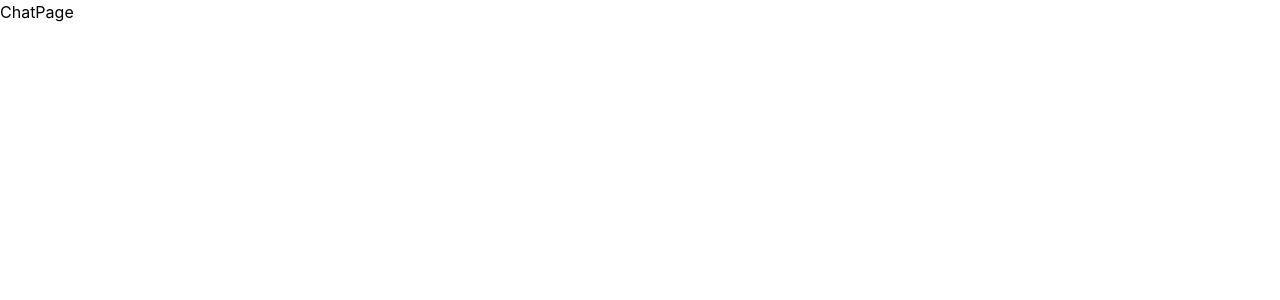
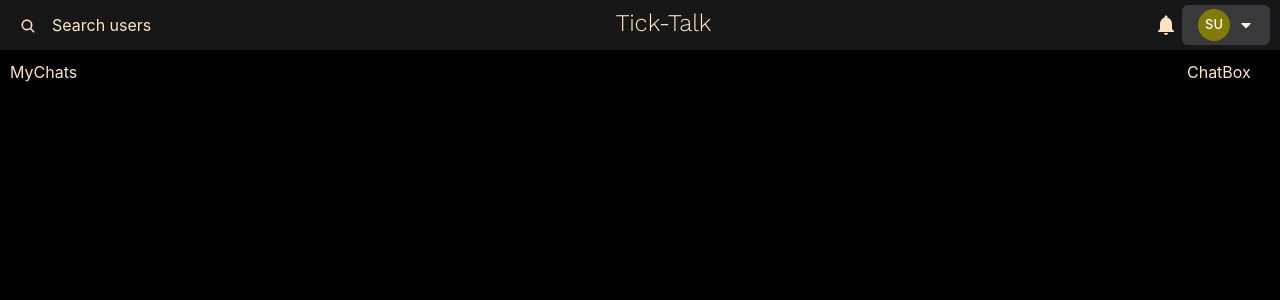
Before and after one commit to VasuB0612/Tick-Talk, a React (Create React App) app in the folder frontend/: page /chat in a window 1280 px wide. Shown: the top 300 px of the page. Built offline with nearby package versions, Linux system fonts and the light colour scheme; sample sign-in values are in the browser's storage.

Commit message:
Fixed the stupid bug and added search functionality.

```diff
--- a/frontend/package.json
+++ b/frontend/package.json
@@ -2,7 +2,9 @@
   "name": "frontend",
   "version": "0.1.0",
   "private": true,
+  "proxy": "http://127.0.0.1:5000",
   "dependencies": {
+    "@chakra-ui/icons": "^2.1.1",
     "@chakra-ui/react": "^2.8.2",
     "@testing-library/jest-dom": "^5.17.0",
     "@testing-library/react": "^13.4.0",
@@ -10,6 +12,7 @@
     "axios": "^1.6.3",
     "react": "^18.2.0",
     "react-dom": "^18.2.0",
+    "react-icons": "^4.12.0",
     "react-router-dom": "^6.21.1",
     "react-scripts": "5.0.1",
     "web-vitals": "^2.1.4"
--- /dev/null
+++ b/frontend/src/Components/ChatBox.js
@@ -0,0 +1,7 @@
+import React from "react";
+
+const ChatBox = () => {
+  return <div>ChatBox</div>;
+};
+
+export default ChatBox;
--- a/frontend/src/Components/Login.js
+++ b/frontend/src/Components/Login.js
@@ -60,7 +60,7 @@ const Login = () => {
         window.location.href = "/chat";
       } catch (error) {
         toast({
-          title: "Error occured",
+          title: "Something went wrong",
           description: error.response.data.message,
           status: "error",
           duration: 5000,
--- /dev/null
+++ b/frontend/src/Components/MyChats.js
@@ -0,0 +1,7 @@
+import React from "react";
+
+const MyChats = () => {
+  return <div>MyChats</div>;
+};
+
+export default MyChats;
--- /dev/null
+++ b/frontend/src/Components/Profile.js
@@ -0,0 +1,86 @@
+import React from "react";
+import { useDisclosure } from "@chakra-ui/hooks";
+import {
+  IconButton,
+  Modal,
+  ModalFooter,
+  Button,
+  ModalCloseButton,
+  ModalBody,
+  ModalOverlay,
+  ModalContent,
+  ModalHeader,
+  Image,
+  Text,
+} from "@chakra-ui/react";
+import { ViewIcon } from "@chakra-ui/icons";
+
+const Profile = ({ user, children }) => {
+  const { isOpen, onOpen, onClose } = useDisclosure();
+
+  return (
+    <>
+      {children ? (
+        <span onClick={onOpen}>{children}</span>
+      ) : (
+        <IconButton d={{ base: "flex" }} icon={<ViewIcon />} onClick={onOpen} />
+      )}
+      <Modal
+        size="lg"
+        color="bisque"
+        bg="rgb(58, 58, 60)"
+        isOpen={isOpen}
+        onClose={onClose}
+        isCentered
+      >
+        <ModalOverlay />
+        <ModalContent height="410px" color="bisque" bg="rgb(58, 58, 60)">
+          <ModalHeader
+            fontSize="40px"
+            fontFamily="Work Sans"
+            display="flex"
+            justifyContent="center"
+          >
+            {user.name}
+          </ModalHeader>
+          <ModalCloseButton />
+          <ModalBody
+            display="flex"
+            flexDirection="column"
+            alignItems="center"
+            justifyContent="space-between"
+          >
+            <Image
+              borderRadius="50%"
+              src={user.pic}
+              alt={user.name}
+              boxSize="150px"
+              // margin="auto"
+            />
+            <Text
+              // margin="auto"
+              fontSize={{ base: "28px", md: "27px" }}
+              fontFamily="Work Sans"
+            >
+              Email: {user.email}
+            </Text>
+          </ModalBody>
+
+          <ModalFooter>
+            <Button
+              color="bisque"
+              colorScheme="rgb(24, 23, 23)"
+              mr={3}
+              onClick={onClose}
+              _hover={{ backgroundColor: "rgb(24, 23, 23)" }}
+            >
+              Close
+            </Button>
+          </ModalFooter>
+        </ModalContent>
+      </Modal>
+    </>
+  );
+};
+
+export default Profile;
--- /dev/null
+++ b/frontend/src/Components/SideDrawer.js
@@ -0,0 +1,166 @@
+import React, { useState } from "react";
+import Profile from "./Profile";
+import axios from "axios";
+import UserListItem from "./UserListItem";
+import "./style.css";
+import {
+  Tooltip,
+  Box,
+  Text,
+  Menu,
+  MenuButton,
+  MenuList,
+  Button,
+  Avatar,
+  MenuItem,
+  MenuDivider,
+  Drawer,
+  DrawerOverlay,
+  DrawerContent,
+  DrawerHeader,
+  DrawerBody,
+  Input,
+} from "@chakra-ui/react";
+import { IoSearch } from "react-icons/io5";
+import { BellIcon } from "@chakra-ui/icons";
+import { FaCaretDown } from "react-icons/fa";
+import { useDisclosure } from "@chakra-ui/hooks";
+import { useToast } from "@chakra-ui/react";
+import { useChat } from "../Context/ChatProvider";
+import { useNavigate } from "react-router-dom";
+
+const SideDrawer = () => {
+  const [search, setSearch] = useState("");
+  const [searchResult, setSearchResult] = useState([]);
+  const [loadingChat, setLoadingChat] = useState();
+  const { user } = useChat();
+  const { isOpen, onOpen, onClose } = useDisclosure();
+
+  const toast = useToast();
+
+  const navigate = useNavigate();
+
+  const handleLogOut = () => {
+    localStorage.removeItem("userInfo");
+    navigate("/");
+  };
+
+  const handleSearch = async () => {
+    try {
+      const response = await axios.get(`/api/user?search=${search}`, {
+        headers: { Authorization: `Bearer ${user.token}` },
+      });
+      console.log(response.data);
+      setSearchResult(response.data);
+    } catch (error) {
+      toast({
+        title: "Error Occurred",
+        status: "warning",
+        duration: 4000,
+        isClosable: true,
+        position: "top-left",
+      });
+    }
+  };
+
+  const accessChat = () => {};
+
+  return (
+    <div>
+      <Box className="boxContainer">
+        <Tooltip label="Search users" hasArrow bg="bisque" color="black">
+          <button variant="ghost" className="search" onClick={onOpen}>
+            <IoSearch style={{ marginTop: "5px" }} />
+            <Text display={{ base: "none", md: "flex" }} px="4">
+              Search users
+            </Text>
+          </button>
+        </Tooltip>
+        <Text fontSize="2xl" fontFamily="Work Sans">
+          Tick-Talk
+        </Text>
+        <div>
+          <Menu>
+            <MenuButton p={1}>
+              <BellIcon fontSize="2xl" />
+            </MenuButton>
+          </Menu>
+          <Menu>
+            <MenuButton
+              as={Button}
+              rightIcon={<FaCaretDown />}
+              bg="rgb(58, 58, 60)"
+              color="beige"
+              _hover={{ bg: "bisque", color: "rgb(58, 58, 60)" }}
+            >
+              <Avatar
+                size="sm"
+                cursor="pointer"
+                name={user.name}
+                src={user.pic}
+              />
+            </MenuButton>
+            <MenuList bg="rgb(58, 58, 60)" border="none">
+              <Profile user={user}>
+                <MenuItem
+                  color="bisque"
+                  bg="rgb(58, 58, 60)"
+                  _hover={{ bg: "rgb(76, 75, 75)" }}
+                >
+                  My Profile
+                </MenuItem>
+                <MenuDivider />
+              </Profile>
+              <MenuItem
+                color="bisque"
+                bg="rgb(58, 58, 60)"
+                _hover={{ bg: "rgb(76, 75, 75)" }}
+                onClick={handleLogOut}
+              >
+                Log Out{" "}
+              </MenuItem>
+            </MenuList>
+            <br />
+          </Menu>
+        </div>
+      </Box>
+      <Drawer placement="left" onClose={onClose} isOpen={isOpen}>
+        <DrawerOverlay />
+        <DrawerContent bg="rgb(58, 58, 60)" color="bisque">
+          <DrawerHeader borderBottomWidth="1px">Search Users</DrawerHeader>
+          <DrawerBody>
+            <Box display="flex" paddingBottom="2px">
+              <Input
+                placeholder="Search user here"
+                value={search}
+                onChange={(e) => {
+                  setSearch(e.target.value);
+                  handleSearch();
+                }}
+                marginBottom="12px"
+              />
+              {/* <Button
+                marginLeft="4px"
+                bg="rgb(36, 36, 36)"
+                color="bisque"
+                _hover={{ backgroundColor: "rgb(16, 16, 16)" }}
+                onClick={handleSearch}
+              >
+                search
+              </Button> */}
+            </Box>
+            {searchResult.map((USER) => (
+              <UserListItem
+                key={USER._id}
+                user={USER}
+                handleFunction={() => accessChat(USER._id)}
+              />
+            ))}
+          </DrawerBody>
+        </DrawerContent>
+      </Drawer>
+    </div>
+  );
+};
+
+export default SideDrawer;
--- /dev/null
+++ b/frontend/src/Components/UserListItem.js
@@ -0,0 +1,41 @@
+import { Avatar } from "@chakra-ui/avatar";
+import { Box, Text } from "@chakra-ui/layout";
+
+const UserListItem = ({ user, handleFunction }) => {
+  return (
+    <Box
+      onClick={handleFunction}
+      cursor="pointer"
+      bg="#E8E8E8"
+      _hover={{
+        background: "#38B2AC",
+        color: "white",
+      }}
+      w="100%"
+      display="flex"
+      alignItems="center"
+      color="black"
+      px={3}
+      py={2}
+      mb={2}
+      borderRadius="lg"
+    >
+      <Avatar
+        mr={2}
+        size="sm"
+        cursor="pointer"
+        name={user.name}
+        src={user.pic}
+      />
+      <Box>
+        <Text>{user.name}</Text>
+        <Text fontSize="xs">
+          <b>Email : </b>
+          {user.email}
+        </Text>
+      </Box>
+    </Box>
+  );
+};
+
+export default UserListItem;
--- /dev/null
+++ b/frontend/src/Components/style.css
@@ -0,0 +1,24 @@
+.search {
+  transition: 0.3s;
+  padding: 8px 10px;
+  border-radius: 8px;
+  display: flex;
+}
+
+.search:hover {
+  background-color: bisque;
+  border-radius: 8px;
+  color: rgb(28, 28, 29);
+}
+
+.boxContainer {
+  display: flex;
+  justify-content: space-between;
+  width: 100vw;
+  background-color: rgb(24, 23, 23);
+  padding: 5px 10px 5px 10px;
+}
+.drawerHeader {
+  background-color: rgb(58, 58, 60);
+  color: bisque;
+}
--- a/frontend/src/Pages/ChatPage.js
+++ b/frontend/src/Pages/ChatPage.js
@@ -1,7 +1,28 @@
-import React from "react";
+import React, { useEffect, useState } from "react";
+import axios from "axios";
+import { useChat } from "../Context/ChatProvider";
+import { Box, space } from "@chakra-ui/react";
+import SideDrawer from "../Components/SideDrawer";
+import MyChats from "../Components/MyChats";
+import ChatBox from "../Components/ChatBox";
 
 const ChatPage = () => {
-  return <div>ChatPage</div>;
+  const { user } = useChat();
+  return (
+    <div className="chatPage" style={({ width: "100%" }, { color: "bisque" })}>
+      {user && <SideDrawer />}
+      <Box
+        display="flex"
+        justifyContent="space-between"
+        height="93.2vh"
+        width="98.5vw"
+        padding="10px"
+      >
+        {user && <MyChats />}
+        {user && <ChatBox />}
+      </Box>
+    </div>
+  );
 };
 
 export default ChatPage;
--- a/frontend/src/Pages/HomePage.js
+++ b/frontend/src/Pages/HomePage.js
@@ -13,8 +13,20 @@ import React from "react";
 import Login from "../Components/Login";
 import SignUp from "../Components/SignUp";
 import { useEffect } from "react";
+import { useNavigate } from "react-router-dom";
 
 const HomePage = () => {
+  const navigate = useNavigate();
+
+  useEffect(() => {
+    const userInfo = JSON.parse(localStorage.getItem("userInfo"));
+
+    if (userInfo) {
+      console.log(userInfo);
+      navigate("/chat");
+    }
+  }, [navigate]);
+
   return (
     <Container className="home" maxW="x1" centerContent>
       <Box
```
Also changed, not shown: frontend/src/Components/chat.css (added), 2 other files (tests, documents, lock files or other folders).
